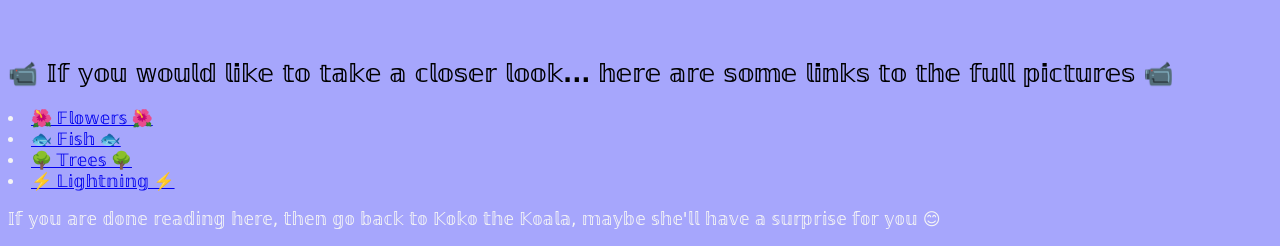
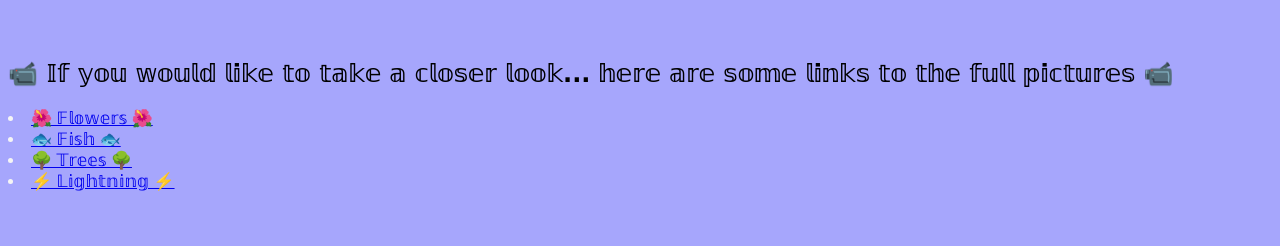
Before and after one commit to DhruviKamble/Photography, a plain HTML site: page index.html in a window 1280 px wide. Shown: the part 1826-2072 px from the top of the page. After the commit the page ends 2026 px from the top, so only its background shows below. Drawn offline with Linux system fonts and the light colour scheme.

Commit message:
Update index.html

```diff
--- a/index.html
+++ b/index.html
@@ -66,6 +66,5 @@
       <a href="https://dhruvikamble.github.io/Lightning-images/">⚡ 𝕃𝕚𝕘𝕙𝕥𝕟𝕚𝕟𝕘 ⚡</a>
     </li>
 
-    <p>𝕀𝕗 𝕪𝕠𝕦 𝕒𝕣𝕖 𝕕𝕠𝕟𝕖 𝕣𝕖𝕒𝕕𝕚𝕟𝕘 𝕙𝕖𝕣𝕖, 𝕥𝕙𝕖𝕟 𝕘𝕠 𝕓𝕒𝕔𝕜 𝕥𝕠 𝕂𝕠𝕜𝕠 𝕥𝕙𝕖 𝕂𝕠𝕒𝕝𝕒, 𝕞𝕒𝕪𝕓𝕖 𝕤𝕙𝕖'𝕝𝕝 𝕙𝕒𝕧𝕖 𝕒 𝕤𝕦𝕣𝕡𝕣𝕚𝕤𝕖 𝕗𝕠𝕣 𝕪𝕠𝕦 😊</p>
   </body>
 </html>
```
